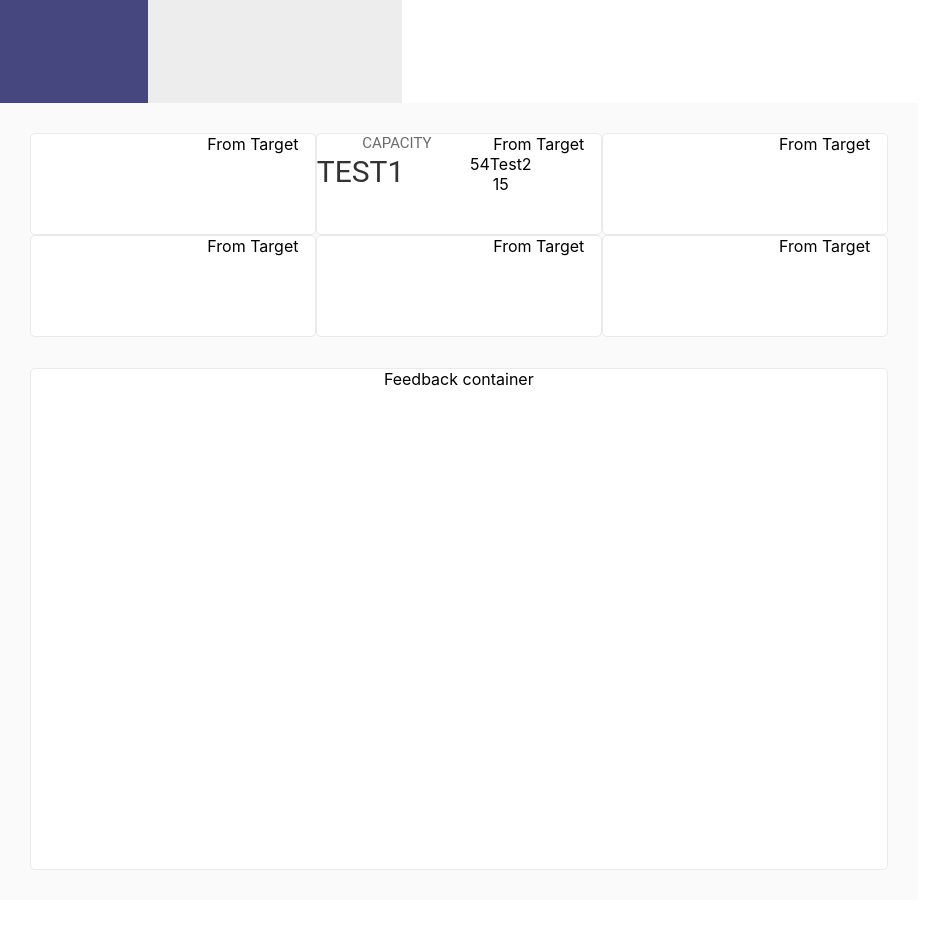
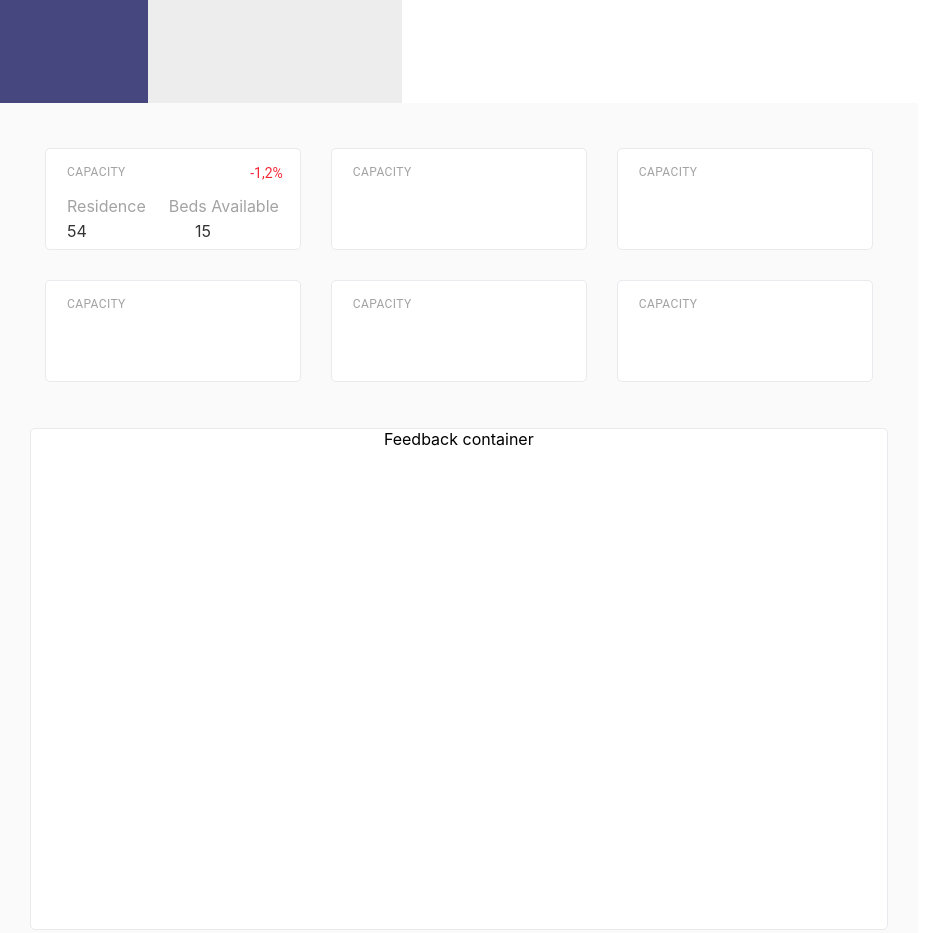
Before and after one commit to szopenkrk/component-builder, a React (Create React App) app: page / in a window 1280 px wide. Shown: the part 1780-2713 px from the top of the page, without its empty margins (0-951 px from the left). Before the commit the page ends 2680 px from the top, so only its background shows below. Built offline with nearby package versions, Linux system fonts and the light colour scheme.

Commit message:
Upp smart component

```diff
--- a/src/App.js
+++ b/src/App.js
@@ -43,9 +43,13 @@ function Home() {
         </div>
         <div className="App-dashboard">
           <SmartChart
-              type={'labelValue'}
-              label={'Sentiment Analizis'}
-              value={'+54'}
+              type={'capacity'}
+              mainLabel={'capacity'}
+              mainValue={'-1,2%'}
+              labelLeft={'Residence'}
+              valueLeft={'54'}
+              labelRight={'Beds Available'}
+              valueRight={'15'}
           />
           <SmartChart
               type={'labelValue'}
@@ -57,12 +61,36 @@ function Home() {
           />
           <SmartChart
               type={'labelValue'}
-              label={'Rating'}
-              value={'+54'}
+              mainLabel={'capacity'}
+              labelLeft={'TEST1'}
+              leftValue={'54'}
+              labelRight={'Test2'}
+              valueRight={'15'}
           />
-          <SmartChart type={'labelValue'} label={'NPS SCOPE'} value={'+54'}/>
-          <SmartChart type={'labelValue'} label={'CER SCOPE'} value={'+54'}/>
-          <SmartChart type={'labelValue'} label={'SURVEYS'} value={'+54'}/>
+          <SmartChart
+              type={'labelValue'}
+              mainLabel={'capacity'}
+              labelLeft={'TEST1'}
+              leftValue={'54'}
+              labelRight={'Test2'}
+              valueRight={'15'}
+          />
+          <SmartChart
+              type={'labelValue'}
+              mainLabel={'capacity'}
+              labelLeft={'TEST1'}
+              leftValue={'54'}
+              labelRight={'Test2'}
+              valueRight={'15'}
+          />
+          <SmartChart
+              type={'labelValue'}
+              mainLabel={'capacity'}
+              labelLeft={'TEST1'}
+              leftValue={'54'}
+              labelRight={'Test2'}
+              valueRight={'15'}
+          />
 
           <FeedbackContainer />
         </div>
--- a/src/components/smart-chart/index.js
+++ b/src/components/smart-chart/index.js
@@ -1,5 +1,7 @@
 import React, { Component } from "react";
 import './style.css';
+// import upicon from './logo.png';
+// import downIcon from '../images/down.png';
 
 
 class SmartChart extends Component {
@@ -16,19 +18,28 @@ class SmartChart extends Component {
                     {this.props.mainLabel}
                 </div>
                 <div className="right-handed-label">
-                    From Target
+                    {this.props.mainValue}
                 </div>
             </div>
-            {this.props.type == 'labelValue' &&
+            {this.props.type == 'capacity' &&
                 <div className="value-container">
-                        {this.props.leftValue}
-                    <div className="left-value-part">
+                    <div className={`down-part-left position-left-down-label`}>
                         {this.props.labelLeft}
+
                     </div>
+                    <div className={`down-part-right position-right-down-label`}>
                         {this.props.labelRight}
-                    <div className="right-value-part">
+
+                    </div>
+                <div className="value-container">
+                    <div className={`down-part-left position-left-down-label position-only-value`}>
+                        {this.props.valueLeft}
+
+                    </div>
+                    <div className={`down-part-right position-right-down-label position-only-value`}>
                         {this.props.valueRight}
                     </div>
+                </div>
                 </div>
             }
             {this.props.type == 'faces' &&
@@ -43,7 +54,7 @@ class SmartChart extends Component {
                 </div>
             </div>
             }
-            {this.props.type == 'faces' &&
+            {this.props.type == 'charts' &&
             <div className="value-container">
                 {this.props.leftValue}
                 <div className="left-value-part">
--- a/src/components/smart-chart/style.css
+++ b/src/components/smart-chart/style.css
@@ -1,7 +1,8 @@
 .container {
     float: left;
     flex-grow: 1;
-    width: 33%;
+    width: 29%;
+    margin: 15px;
     height: 100px;
     object-fit: contain;
     background-color: white;
@@ -12,22 +13,41 @@
 }
 
 .left-handed-label {
+    margin-left:21px;
+    margin-top: 16px;
     float: left;
     text-transform: uppercase;
-    width: 160px;
-    height: 18px;
+    height: 14px;
     font-family: Roboto;
-    font-size: 15px;
+    font-size: 12px;
+    font-weight: normal;
+    font-stretch: normal;
+    font-style: normal;
+    line-height: normal;
+    letter-spacing: 0.4px;
+    color: #a3a3a3;
+}
+.right-handed-label {
+    margin-top: 16px;
+    float: right;
+    margin-right: 17px;
+    height: 16px;
+    font-family: Roboto;
+    font-size: 14px;
     font-weight: normal;
     font-stretch: normal;
     font-style: normal;
     line-height: normal;
     letter-spacing: normal;
-    color: #6b6b6b;
+    text-align: right;
+    color: #f22735;
 }
-.left-value-part {
+.right-handed-part {
     float: left;
-    width: 84px;
+    width: 50%;
+    margin-top: 16px;
+    margin-left: 21px;
+    text-align: center;
     height: 35px;
     font-family: Roboto;
     font-size: 30px;
@@ -38,3 +58,39 @@
     letter-spacing: normal;
     color: #333333;
 }
+.value-container {
+    width: 100%;
+    flex-grow: 1;
+    float: left;
+}
+
+.icon-up {
+
+}
+.down-part-left{
+    width: auto;
+    float: left;
+}
+.position-left-down-label {
+    margin-left: 21px;
+    margin-top: 15px;
+    color: #a3a3a3;
+}
+
+.position-right-down-label {
+    color: #a3a3a3;
+    margin-right: 21px;
+    margin-top: 15px;
+    color: #a3a3a3;
+}
+.position-only-value {
+    margin-top: 5px;
+    color: #333333;
+    margin-right: 35%;
+}
+
+.down-part-right {
+    width: auto;
+    float: right;
+
+}
```
